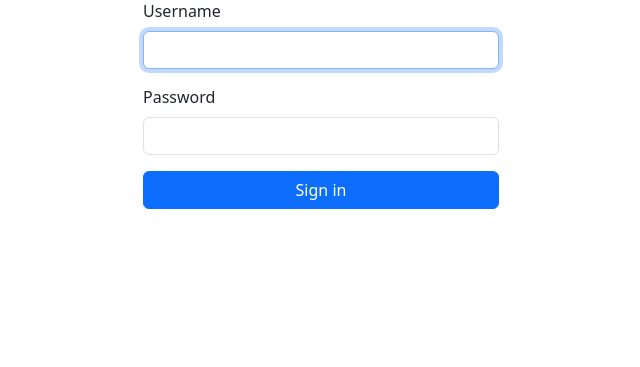
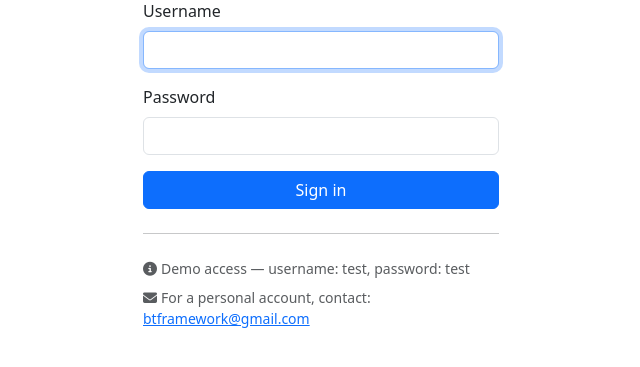
Before and after one commit to DroneTales/HomeNetworkInventory, a FastAPI app: page /login in a window 1280 px wide. Shown: the part 145-512 px from the top of the page, without its empty margins (319-959 px from the left). Run offline with FastAPI, Linux system fonts and the light colour scheme.

Commit message:
Login fix

```diff
--- a/app/locales/en.json
+++ b/app/locales/en.json
@@ -233,5 +233,8 @@
   "connections.form.section.target": "Target",
   "connections.form.section.details": "Details",
   "connections.form.field.device": "Device",
-  "connections.form.field.port": "Port"
+  "connections.form.field.port": "Port",
+  "reference.col.pf": "Port forwarding",
+  "auth.demo_hint": "Demo access — username: test, password: test",
+  "auth.personal_hint": "For a personal account, contact:"
 }
--- a/app/locales/ru.json
+++ b/app/locales/ru.json
@@ -233,5 +233,8 @@
   "connections.form.section.target": "Цель",
   "connections.form.section.details": "Детали",
   "connections.form.field.device": "Устройство",
-  "connections.form.field.port": "Порт"
+  "connections.form.field.port": "Порт",
+  "reference.col.pf": "Проброс портов",
+  "auth.demo_hint": "Демо-доступ — имя пользователя: test, пароль: test",
+  "auth.personal_hint": "Для личного аккаунта свяжитесь:"
 }
--- a/app/routers/reference_ui.py
+++ b/app/routers/reference_ui.py
@@ -184,7 +184,7 @@ def device_types_list(
     rows = [
         {
             "id": x.id,
-            "cells": [x.name, "yes" if x.is_active else "no", x.description or "—"],
+            "cells": [x.name, "✓" if x.is_active else "—", "✓" if x.supports_port_forwarding else "—", x.description or "—"],
         }
         for x in items
     ]
@@ -197,7 +197,7 @@ def device_types_list(
         add_url="/reference/device-types/new",
         edit_url_prefix="/reference/device-types/",
         delete_url_prefix="/reference/device-types/",
-        column_keys=["devices.list.name", "devices.form.field.active", "devices.form.field.description"],
+        column_keys=["devices.list.name", "devices.form.field.active", "reference.col.pf", "devices.form.field.description"],
         rows=rows,
     )
 
--- a/app/templates/auth/login.html
+++ b/app/templates/auth/login.html
@@ -24,6 +24,18 @@
             </div>
             <button type="submit" class="btn btn-primary w-100">{{ t('auth.sign_in') }}</button>
         </form>
+
+        <hr class="my-4">
+
+        <div class="text-muted small">
+            <p class="mb-2">
+                <i class="fa-solid fa-circle-info me-1"></i>{{ t('auth.demo_hint') }}
+            </p>
+            <p class="mb-0">
+                <i class="fa-solid fa-envelope me-1"></i>{{ t('auth.personal_hint') }}
+                <a href="mailto:btframework@gmail.com">btframework@gmail.com</a>
+            </p>
+        </div>
     </div>
 </div>
 {% endblock %}
--- a/app/templates/devices/view.html
+++ b/app/templates/devices/view.html
@@ -251,7 +251,7 @@
                         —
                         {% endif %}
                     </td>
-                    <td>{% if w.is_guest %}{{ t('common.yes') }}{% else %}—{% endif %}</td>
+                    <td>{% if w.is_guest %}✓{% else %}—{% endif %}</td>
                 </tr>
                 {% endfor %}
                 </tbody>
@@ -454,7 +454,7 @@
                         {% endif %}
                     </td>
                     <td>{{ pf.description or '—' }}</td>
-                    <td>{% if pf.is_active %}{{ t('common.yes') }}{% else %}{{ t('common.no') }}{% endif %}</td>
+                    <td>{% if pf.is_active %}✓{% else %}—{% endif %}</td>
                 </tr>
                 {% endfor %}
                 </tbody>
```
